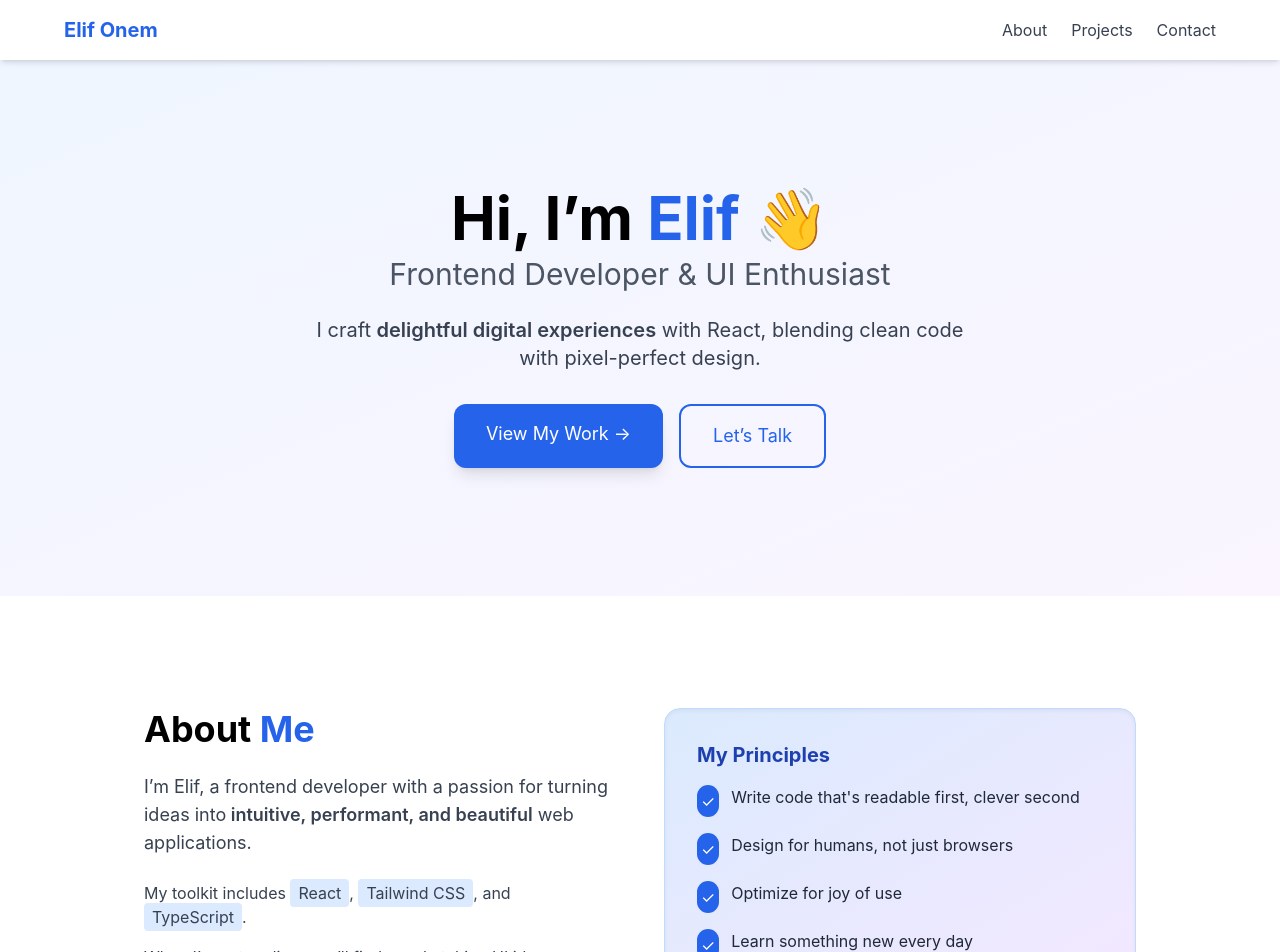
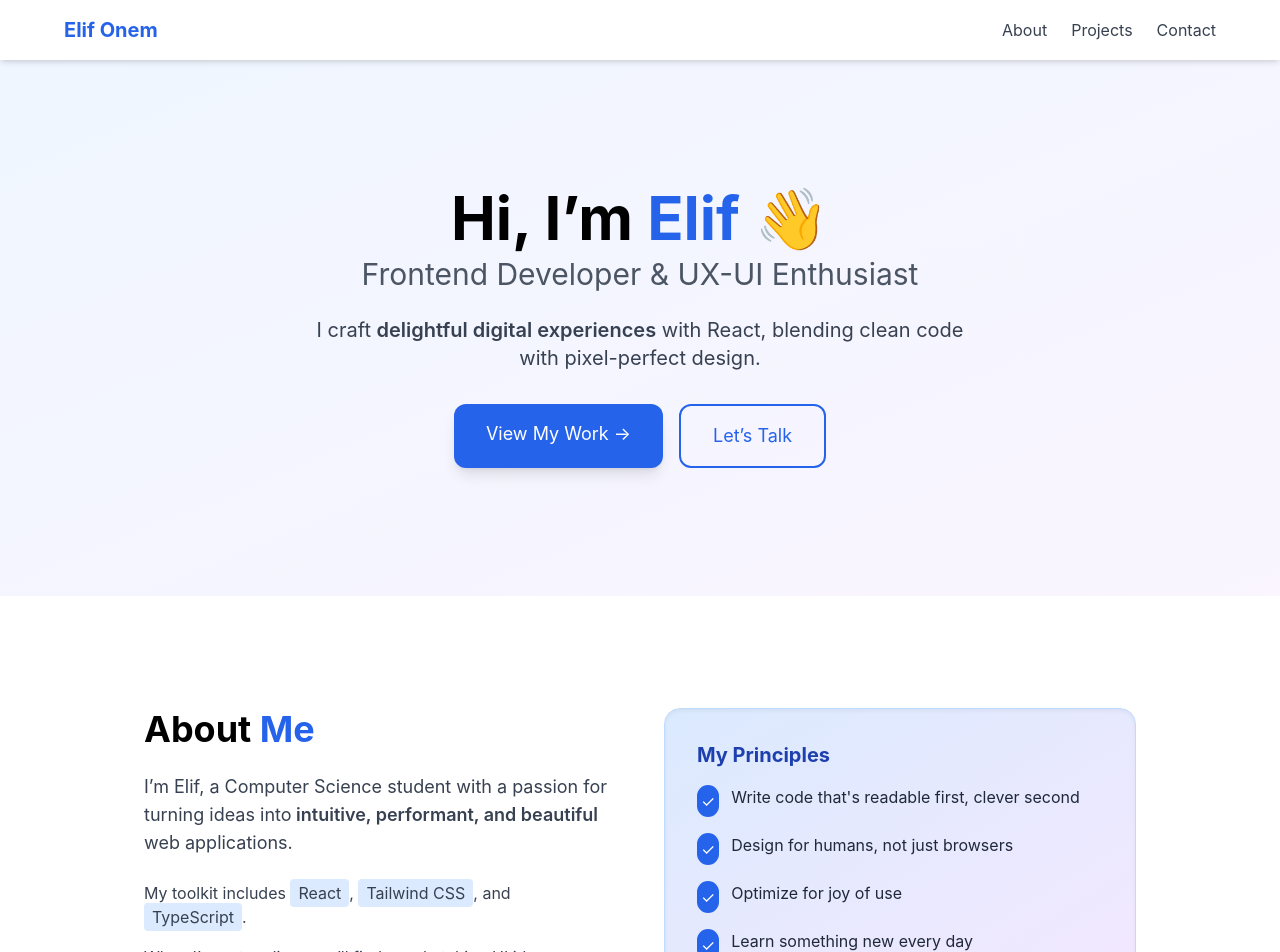
Before and after one commit to elfnronm/personalwebsite, a React (Create React App) app: page / in a window 1280 px wide. Shown: the top 952 px of the page. Built offline with nearby package versions, Linux system fonts and the light colour scheme.

Commit message:
About me updated

```diff
--- a/src/components/About.jsx
+++ b/src/components/About.jsx
@@ -17,7 +17,7 @@ const About = () => {
               About <span className="text-blue-600">Me</span>
             </h2>
             <p className="text-gray-700 text-lg mb-6">
-              I’m Elif, a frontend developer with a passion for turning ideas into
+              I’m Elif, a Computer Science student with a passion for turning ideas into
               <span className="font-semibold"> intuitive, performant, and beautiful</span> web applications.
             </p>
             <div className="space-y-4">
--- a/src/components/Hero.jsx
+++ b/src/components/Hero.jsx
@@ -13,7 +13,7 @@ const Hero = () => {
         >
           Hi, I’m <span className="text-blue-600">Elif</span> 👋
           <span className="block text-2xl md:text-3xl font-normal mt-2 text-gray-600">
-            Frontend Developer & UI Enthusiast
+            Frontend Developer & UX-UI Enthusiast
           </span>
         </motion.h1>
 
```
